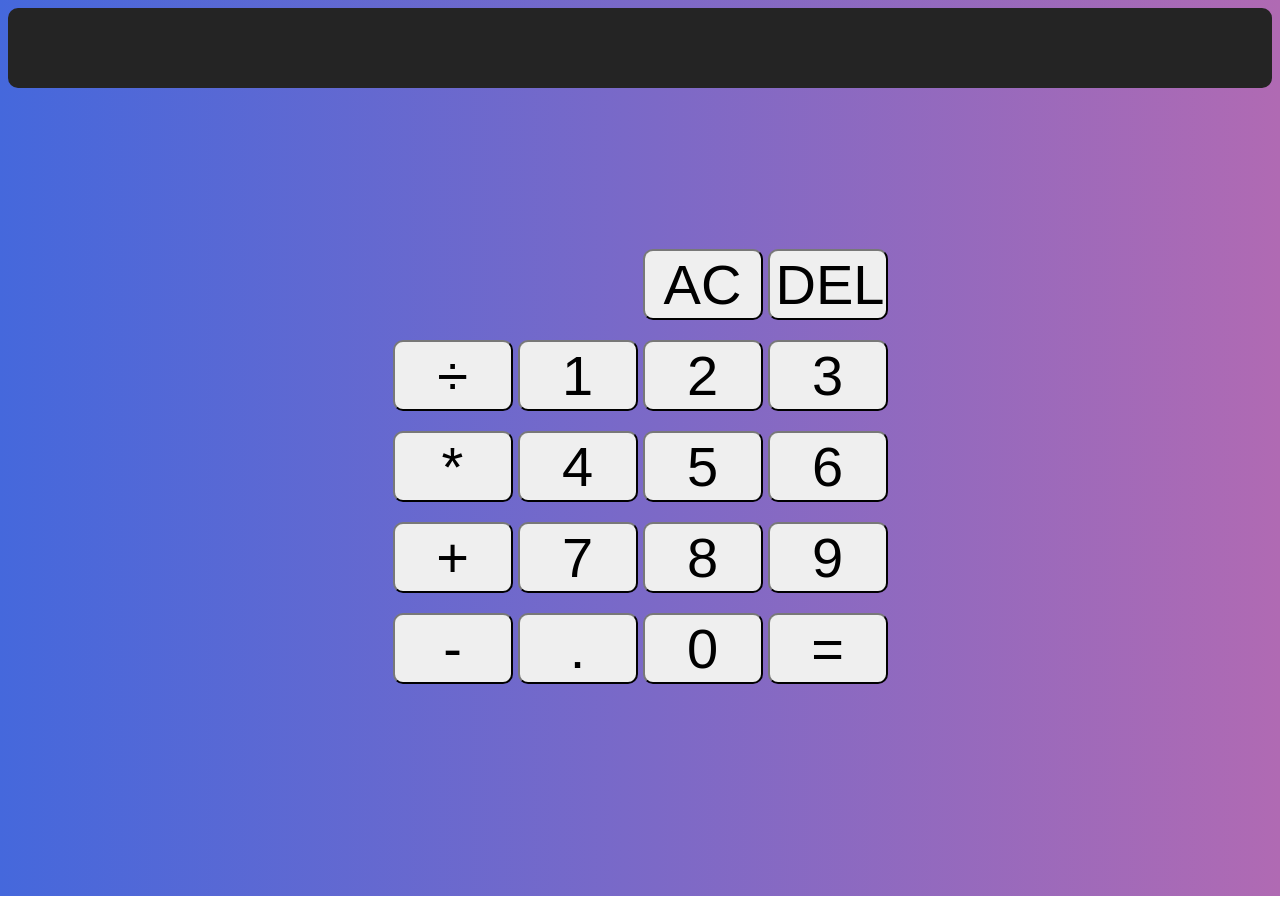
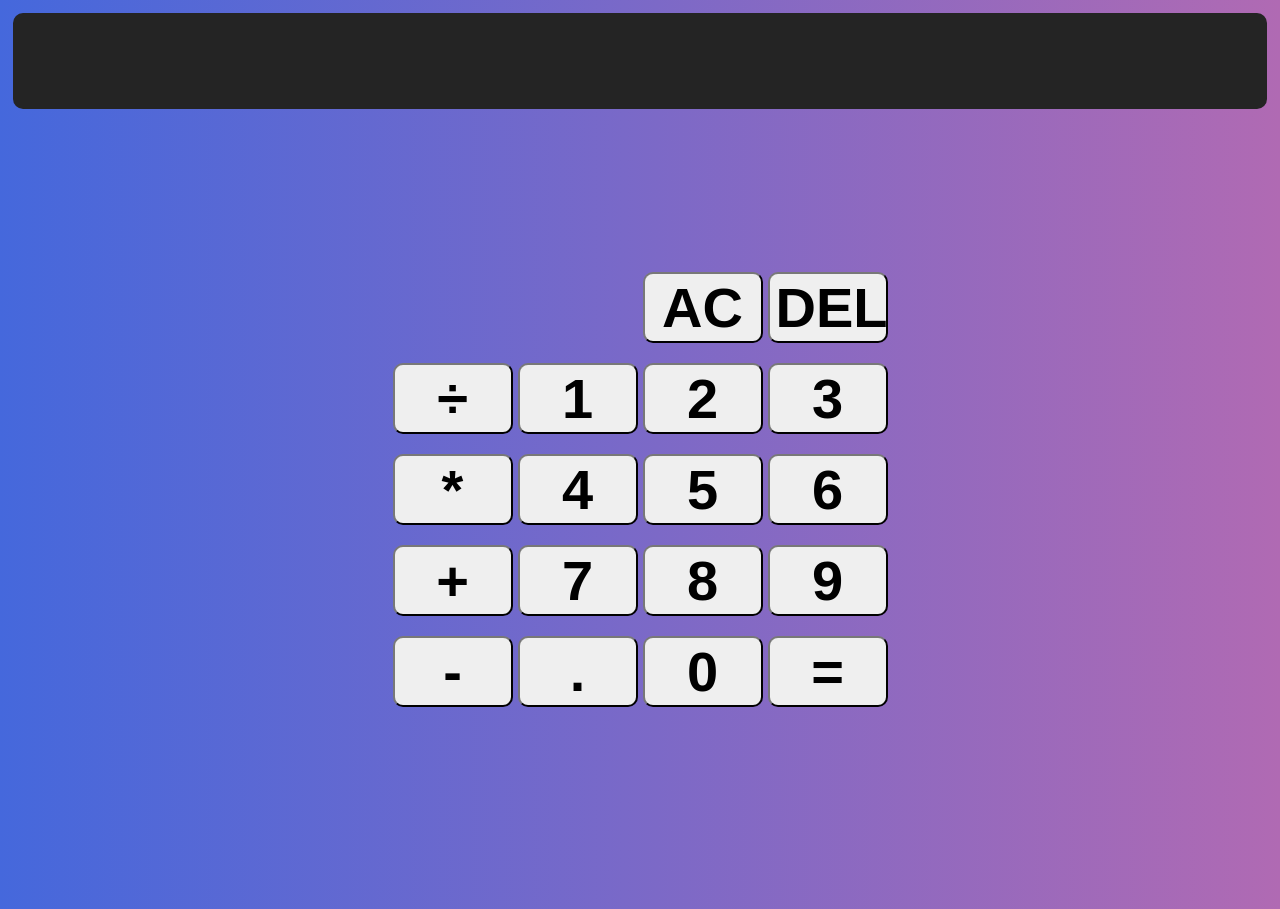
Before and after one commit to Lel020/CalculatorJS, a plain HTML site: page src/index.html in a window 1280 px wide. Drawn offline with Linux system fonts and the light colour scheme.

Commit message:
Reformatted the output screen

```diff
--- a/src/style.css
+++ b/src/style.css
@@ -7,6 +7,8 @@
 body{
     background: linear-gradient(to right, #4568dc , #b06ab3);
     overflow: hidden;
+    margin: 0;
+    padding: 0;
 }
 
 .calculator-grid {
@@ -31,6 +33,7 @@ button.transparent {
     font-size: 3.5rem;
     border-radius: 10px;
     border-color: #242424;
+    font-weight: bold;
   }
 
 .calculator-grid > button:hover {
@@ -46,8 +49,11 @@ button.transparent {
   background-color: #242424;
   color: #fff;
   font-size: 48px;
-  padding: 40px;
+  padding: 48px;
   text-align: right;
+  margin-top: 1%;
+  margin-right: 1%;
+  margin-left: 1%;
 }
 
 .previous-operand {
```
